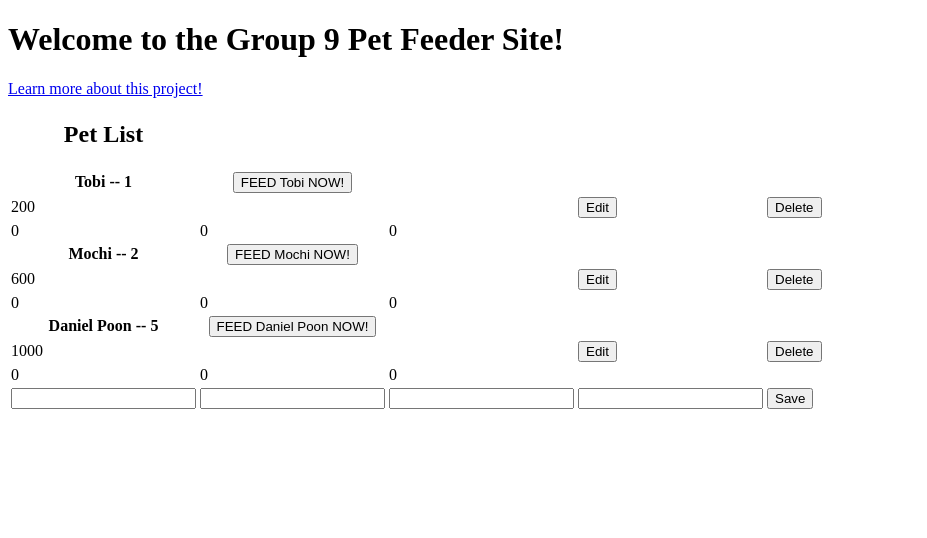
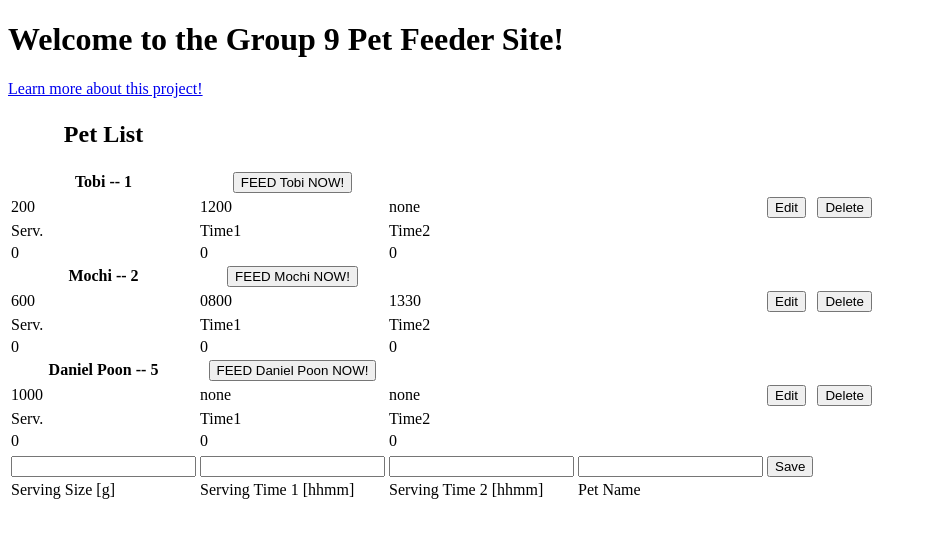
Before and after one commit to nathanDuncan/MREN318, a Django app: page / in a window 1280 px wide. Shown: the top 538 px of the page, without its empty margins (0-927 px from the left). Run offline with Django 4.2, Linux system fonts and the light colour scheme; data comes from the database, SQL or seed files in the repository; both versions use the stored data as it was after the commit.

Commit message:
improves site formatting

```diff
--- a/Project/mren318/petfeeder/templates/index.html
+++ b/Project/mren318/petfeeder/templates/index.html
@@ -17,18 +17,26 @@
             <th><button formnovalidate name="feed" value="{{ pet.id }}">FEED {{ pet.name }} NOW!</button></th>
 
         </tr>
-        <tr>
+
         {% if form.instance.id == pet.id  %}
             {% include 'save.html' %}
         {% else %}
+            <tr>
                 <td>{{ pet.servingSize }}</td>
-            <td>{{ pet.servingsPerDay }}</td>
+                <td>{{ pet.servingTime1 }}</td>
+                <td>{{ pet.servingTime2 }}</td>
                 <td>
                     <td><button formnovalidate name="edit" value="{{pet.id}}">Edit</button></td>
                     <td><button formnovalidate name="delete" value="{{pet.id}}">Delete</button></td>
                 </td>
+            </tr>
+            <tr>
+                <td> Serv. </td>
+                <td> Time1 </td>
+                <td> Time2 </td>
+            </tr>
         {% endif %}
-        </tr>
+
         <tr>
             <td>{{ pet.consumptionToday }}</td>
             <td>{{ pet.visitationsToday }}</td>
--- a/Project/mren318/petfeeder/templates/save.html
+++ b/Project/mren318/petfeeder/templates/save.html
@@ -1,4 +1,12 @@
+<tr>
 {% for field in form %}
     <td>{{ field }}</td>
 {% endfor %}
     <td><button name="save" value="{{ pet.id }}">Save</button></td>
+</tr>
+<tr>
+    <td> Serving Size [g] </td>
+    <td> Serving Time 1 [hhmm]</td>
+    <td> Serving Time 2 [hhmm]</td>
+    <td> Pet Name </td>
+</tr>
```
Also changed, not shown: Project/mren318/db.sqlite3. Lines whose indentation alone changed are shown as unchanged.
